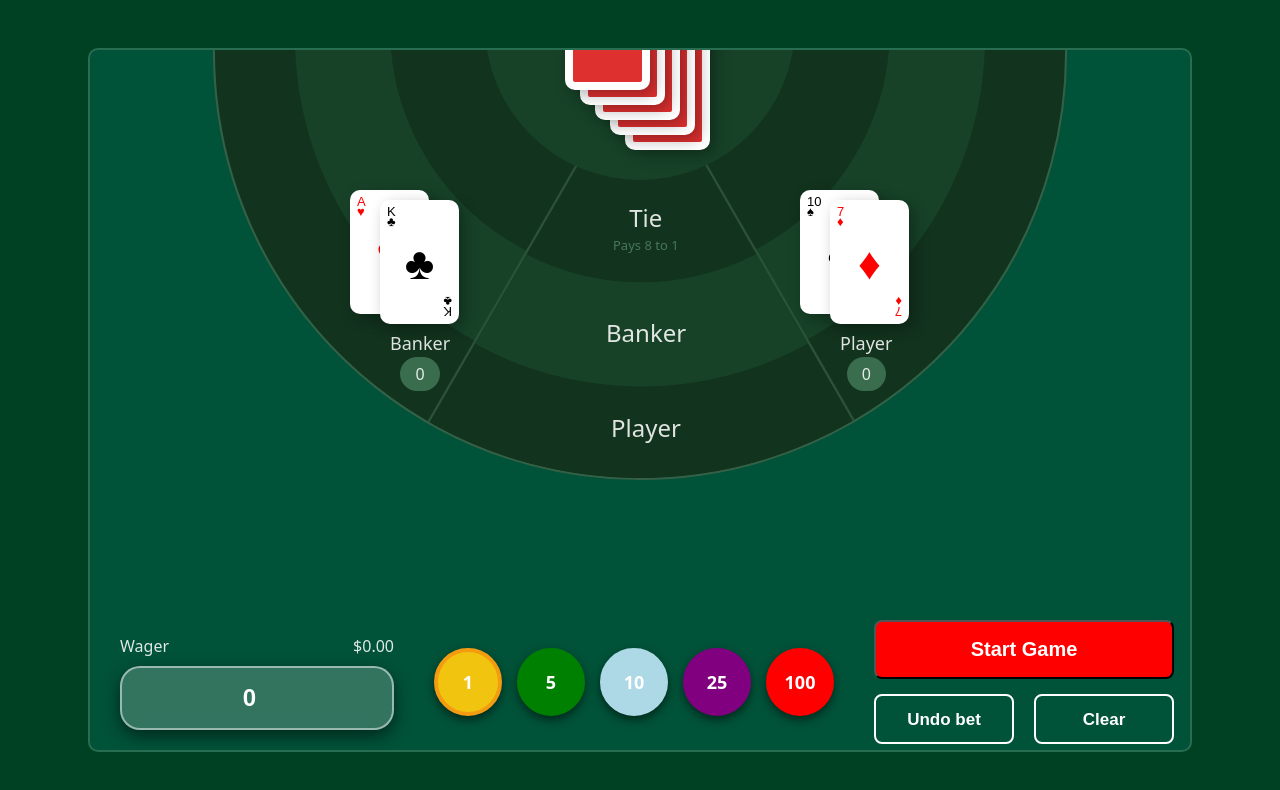
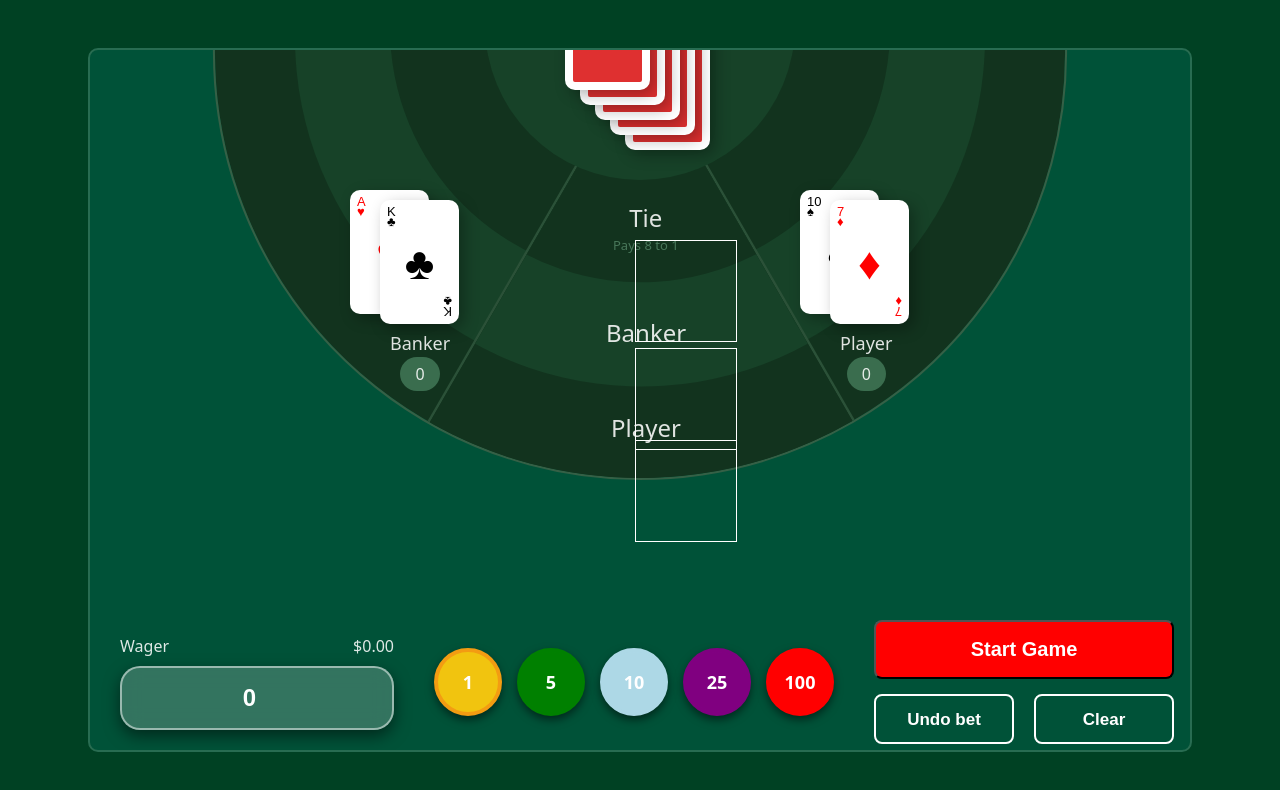
Before and after one commit to KarolFrame/baccarat-game, a React (Vite) app: page / in a window 1280 px wide. Shown: the top 790 px of the page. Built offline with nearby package versions, Linux system fonts and the light colour scheme.

Commit message:
spawn-areas

```diff
--- a/src/tablero/semicirculo-tablero.jsx
+++ b/src/tablero/semicirculo-tablero.jsx
@@ -2,10 +2,10 @@ import './semicirculo-tablero.css'
 import './letreros-tablero.css'
 import Card from './card'
 import Deck from './deck.jsx'
-import { useState } from 'react'
+import { useEffect, useState } from 'react'
 
 function CircleGameZone(){
-  const [zona, seleccionarZona] = useState();
+  const [zona, seleccionarZona] = useState("");
 
   const _paintZone = (event)=>{
     const tieZone = document.querySelector(".tie-section")
@@ -21,9 +21,12 @@ function CircleGameZone(){
 
   const handlerGameZoneClick = (event)=>{
     _paintZone(event);
+    seleccionarZona(event.target.id)
+  }
 
-
-  }
+  useEffect(()=>{
+    console.log(zona);
+  },[zona])
 
   return (
     <>
@@ -73,9 +76,9 @@ function CircleGameZone(){
         <li className='p3'><div className="text"></div></li>
         <li className='p4'>
           <div className="text">
-            <div className='tie-section' onClick={handlerGameZoneClick}></div>
-            <div className='banker-section' onClick={handlerGameZoneClick}></div>
-            <div className='player-section' onClick={handlerGameZoneClick}></div>
+            <div className='tie-section' id='tieBtn' onClick={handlerGameZoneClick}></div>
+            <div className='banker-section' id='bankerBtn' onClick={handlerGameZoneClick}></div>
+            <div className='player-section' id='playerBtn' onClick={handlerGameZoneClick}></div>
           </div>
         </li>
         <li className='p5'><div className="text"></div></li>
--- /dev/null
+++ b/src/tablero/spawn-area/spawn-area.css
@@ -0,0 +1,18 @@
+.chip-spawn-area{
+  position: absolute;
+  left: 635px;
+  width: 100px;
+  height: 100px;
+  border: 1px solid white;
+  z-index: 10;
+}
+
+#tie-spawn{
+  top: 240px;
+}
+#banker-spawn{
+  top: 348px;
+}
+#player-spawn{
+  top: 440px;
+}
--- /dev/null
+++ b/src/tablero/spawn-area/spawn-area.jsx
@@ -0,0 +1,12 @@
+import './spawn-area.css'
+
+function SpawnArea(props){
+
+  return (
+    <>
+      <div className="chip-spawn-area" id={props.id}></div>
+    </>
+  )
+}
+
+export default SpawnArea
--- a/src/tablero/tablero-main.jsx
+++ b/src/tablero/tablero-main.jsx
@@ -1,12 +1,16 @@
 import "./tablero-main.css"
 import CircleGameZone from "./semicirculo-tablero.jsx"
 import BaccaratTable from "./BaccaratTable.jsx"
+import SpawnArea from "./spawn-area/spawn-area.jsx"
 
 function TableroMain(){
 
   return (
     <>
     <div className="tablero_main">
+      <SpawnArea id="tie-spawn"/>
+      <SpawnArea id="banker-spawn"/>
+      <SpawnArea id="player-spawn"/>
       <CircleGameZone />
       <BaccaratTable/>
     </div>
```
